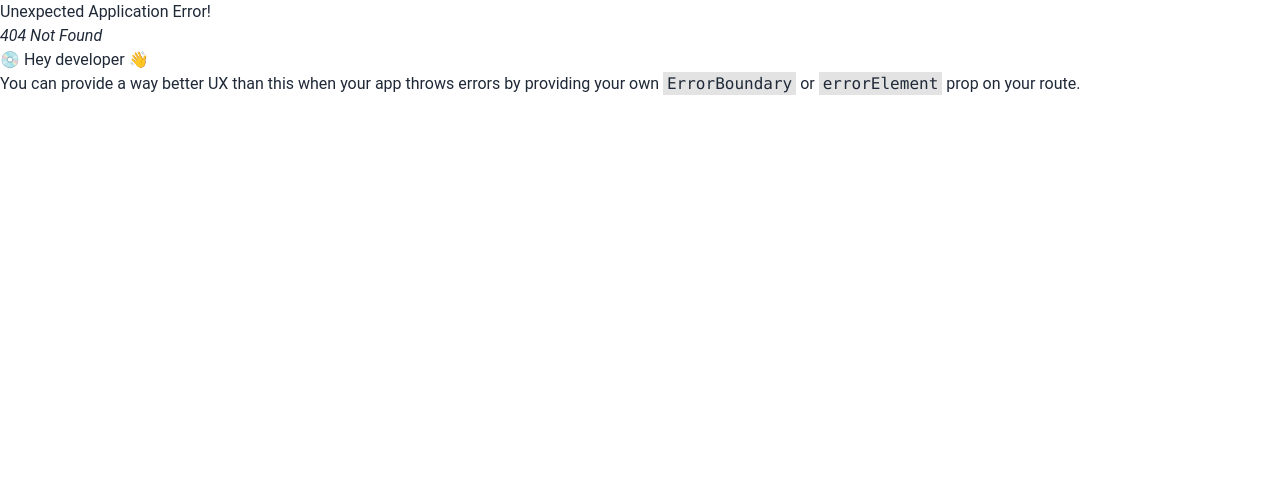
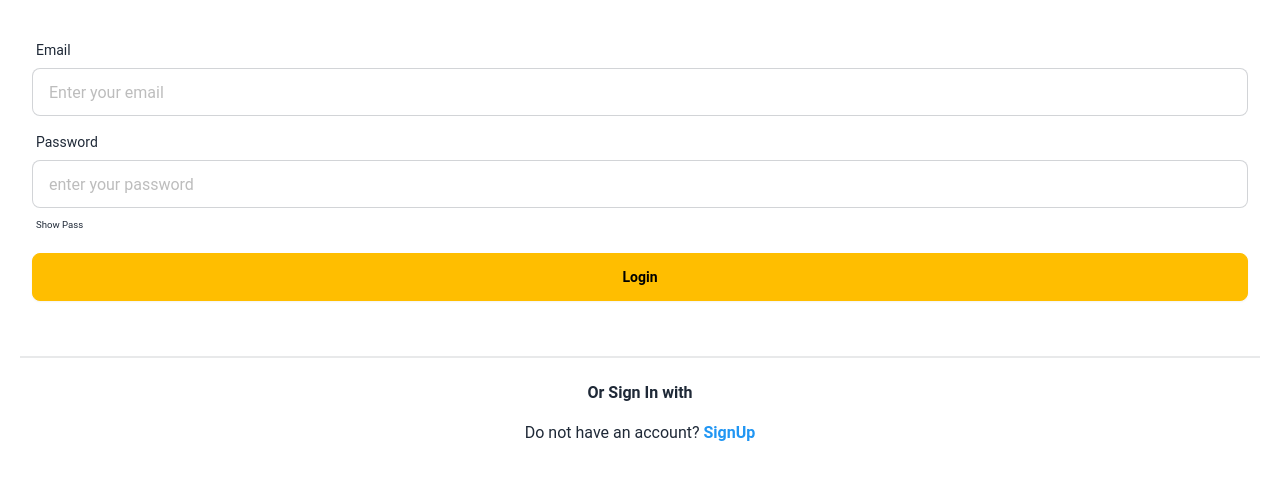
Before and after one commit to hasiburrahmanakash79/Trend-Mart, a React (Vite) app: page /login in a window 1280 px wide. Before the commit this address had no page. Shown: the top 480 px of the page. Built offline with nearby package versions, Linux system fonts and the light colour scheme.

Commit message:
make login page

```diff
--- a/package.json
+++ b/package.json
@@ -16,6 +16,7 @@
     "match-sorter": "^6.3.4",
     "react": "^18.2.0",
     "react-dom": "^18.2.0",
+    "react-hook-form": "^7.51.5",
     "react-icons": "^5.2.1",
     "react-router-dom": "^6.23.1",
     "sort-by": "^1.2.0"
--- a/src/Pages/LandingPage/Hero/Hero.jsx
+++ b/src/Pages/LandingPage/Hero/Hero.jsx
@@ -2,7 +2,7 @@ import { useState, useEffect } from 'react';
 
 const Hero = () => {
 
-    const interval = 2500
+    const interval = 3000
 
     const images = [
         'https://images.unsplash.com/photo-1624395149011-470cf6f6ec02?q=80&w=2851&auto=format&fit=crop&ixlib=rb-4.0.3&ixid=M3wxMjA3fDB8MHxwaG90by1wYWdlfHx8fGVufDB8fHx8fA%3D%3D',
@@ -33,7 +33,7 @@ const Hero = () => {
       {images.map((image, index) => (
         <div
           key={index}
-          className={`absolute top-0 left-0 w-full h-full transition-opacity duration-500 ${
+          className={`absolute top-0 left-0 w-full h-full transition-opacity duration-1000 ${
             index === currentIndex ? 'opacity-100' : 'opacity-0'
           }`}
         >
--- /dev/null
+++ b/src/Pages/Login/Login.jsx
@@ -0,0 +1,91 @@
+import React, { useState } from "react";
+import { useForm } from "react-hook-form";
+import { Link } from "react-router-dom";
+
+const Login = () => {
+  const [passShow, setPassShow] = useState(false);
+  //   const navigate = useNavigate();
+  //   const location = useLocation();
+
+  //   const from = location.state?.from?.pathname || "/";
+
+  const {
+    register,
+    handleSubmit,
+    formState: { errors },
+  } = useForm();
+
+  const onSubmit = (data) => {
+    console.log(data);
+    // logInUser(data.email, data.password)
+    //   .then((result) => {
+    //     const loggedUser = result.user;
+    //     console.log(loggedUser);
+    //     navigate(from, { replace: true });
+    //     Swal.fire({
+    //       showConfirmButton: false,
+    //       timer: 2000,
+    //       title: "Login Successful",
+    //       icon: "success",
+    //     });
+    //   })
+    //   .catch((error) => {
+    //     console.log(error);
+    //   });
+  };
+
+  return (
+    <div>
+      <form onSubmit={handleSubmit(onSubmit)} className="card-body">
+        <div className="form-control">
+          <label className="label">
+            <span className="label-text">Email</span>
+          </label>
+          <input
+            {...register("email", { required: true })}
+            type="email"
+            placeholder="Enter your email"
+            className="input input-bordered"
+          />
+          {errors.email && <span>This field is required</span>}
+        </div>
+        <div className="form-control">
+          <label className="label">
+            <span className="label-text">Password</span>
+          </label>
+          <input
+            {...register("password", { required: true })}
+            type={passShow ? "text" : "password"}
+            placeholder="enter your password"
+            className="input input-bordered"
+          />
+          <label className="label">
+            <a className="label-text-alt link link-hover">
+              <p onClick={() => setPassShow(!passShow)}>
+                <small>
+                  {passShow ? <span>Hide Pass</span> : <span>Show Pass</span>}
+                </small>
+              </p>
+            </a>
+          </label>
+        </div>
+        <div className="form-control mt-1">
+          <button className="btn btn-warning">Login</button>
+        </div>
+      </form>
+      <div className="text-center mb-7 px-5">
+        <div className="divider"></div>
+        <p className="font-semibold">Or Sign In with</p>
+        <div className="flex items-center justify-center gap-4 my-2">
+          {/* <SocialLogin></SocialLogin> */}
+        </div>
+        <Link to="/signUp">
+          Do not have an account?{" "}
+          <span className="text-blue-500 font-bold">SignUp</span>{" "}
+        </Link>
+      </div>
+    </div>
+  );
+};
+
+export default Login;
--- a/src/Routers/router.jsx
+++ b/src/Routers/router.jsx
@@ -1,6 +1,7 @@
 import { createBrowserRouter } from "react-router-dom";
 import Main from "../Layouts/Main";
 import LandingPage from "../Pages/LandingPage/LandingPage";
+import Login from "../Pages/Login/Login";
 
 const router = createBrowserRouter([
   {
@@ -13,6 +14,10 @@ const router = createBrowserRouter([
         }
     ]
   },
+  {
+    path: '/login',
+    element: <Login/>
+  }
 ]);
 
 export default router;
--- a/src/Shared/Navbar/Navbar.jsx
+++ b/src/Shared/Navbar/Navbar.jsx
@@ -1,4 +1,5 @@
 import { FaCartShopping } from "react-icons/fa6";
+import { Link } from "react-router-dom";
 
 const Navbar = () => {
   return (
@@ -32,7 +33,7 @@ const Navbar = () => {
               </div>
             </div>
             <FaCartShopping className="text-2xl" />
-            <button className="btn btn-success btn-sm text-white">Login</button>
+            <Link to='/login' className="btn btn-success btn-sm text-white">Login</Link>
           </div>
         </div>
       </div>
```
Also changed, not shown: 1 other file (tests, documents, lock files or other folders).
